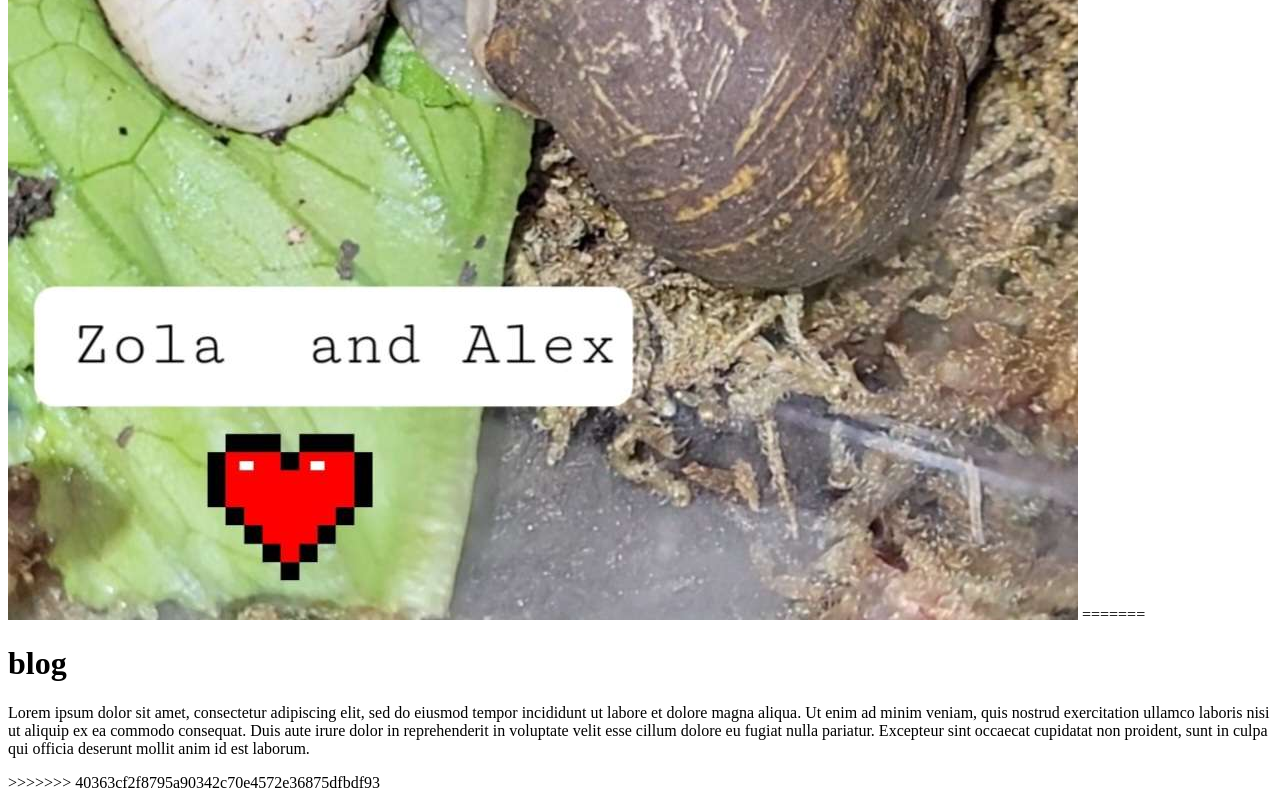
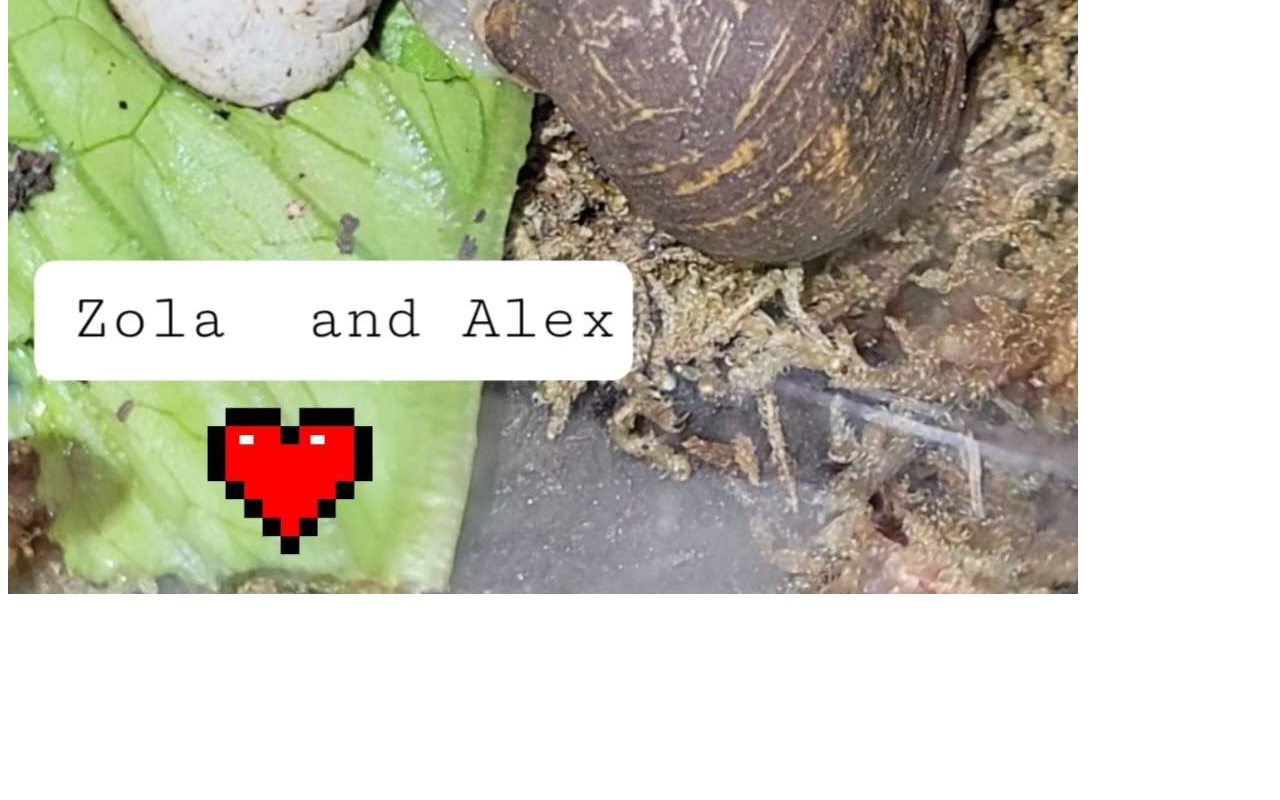
Before and after one commit to gavinflink/blog, a plain HTML site: page index.html in a window 1280 px wide. Shown: the part 774-1574 px from the top of the page. After the commit the page ends 1380 px from the top, so only its background shows below. Drawn offline with Linux system fonts and the light colour scheme.

Commit message:
Update index.html

```diff
--- a/index.html
+++ b/index.html
@@ -4,12 +4,7 @@
     <title>Diary Of That Wierd Girl</title>
 </head>
 <body>
-<<<<<<< HEAD
     <h1>Lets strart with my pet snails.</h1>
     <img src="images/snils.jpg">
-=======
-    <h1>blog</h1>
-    <p>    Lorem ipsum dolor sit amet, consectetur adipiscing elit, sed do eiusmod tempor incididunt ut labore et dolore magna aliqua. Ut enim ad minim veniam, quis nostrud exercitation ullamco laboris nisi ut aliquip ex ea commodo consequat. Duis aute irure dolor in reprehenderit in voluptate velit esse cillum dolore eu fugiat nulla pariatur. Excepteur sint occaecat cupidatat non proident, sunt in culpa qui officia deserunt mollit anim id est laborum.</p>
->>>>>>> 40363cf2f8795a90342c70e4572e36875dfbdf93
 </body>
 </html>
```
